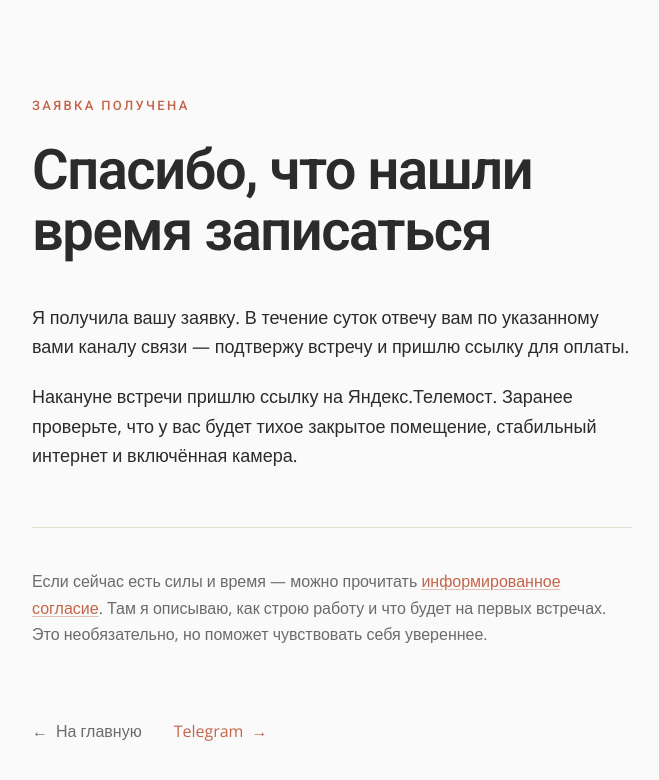
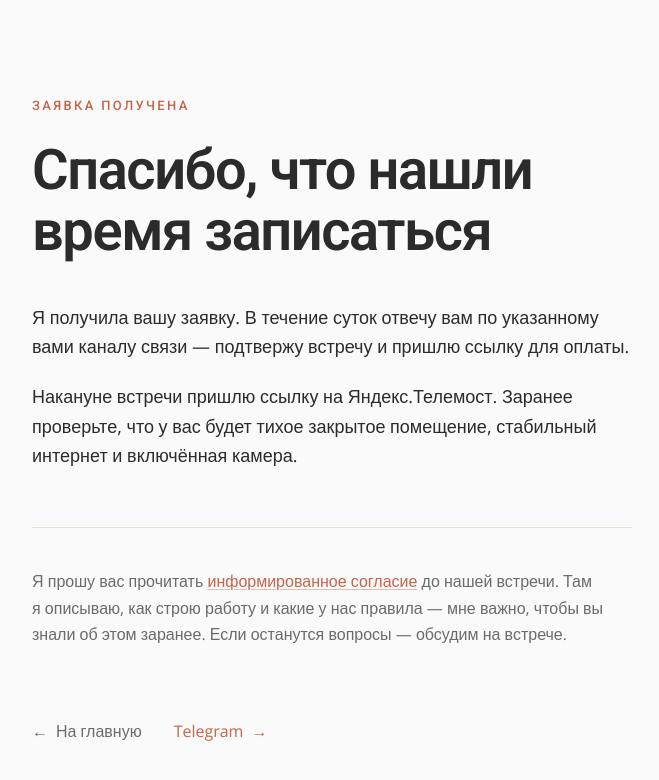
Before and after one commit to anyamalets/anyamalets-site, a Next.js app: page /thanks in a window 1280 px wide. Shown: the top 780 px of the page, without its empty margins (288-947 px from the left). Built offline with nearby package versions, Linux system fonts and the light colour scheme.

Commit message:
Thanks page: make consent reading an explicit request, not optional

```diff
--- a/app/thanks/page.tsx
+++ b/app/thanks/page.tsx
@@ -35,16 +35,17 @@ export default function ThanksPage() {
 
           <div className="mt-2 md:mt-4 pt-8 md:pt-10 border-t border-bg-beige max-w-[600px]">
             <p className="text-[15px] md:text-[16px] leading-[1.65] text-text-muted">
-              Если сейчас есть силы и&nbsp;время — можно прочитать{" "}
+              Я&nbsp;прошу вас прочитать{" "}
               <a
                 href="/consent"
                 className="text-accent hover:text-accent-dark underline underline-offset-2 decoration-accent/40 hover:decoration-accent transition-colors"
               >
                 информированное согласие
-              </a>
-              . Там я&nbsp;описываю, как строю работу и&nbsp;что будет
-              на&nbsp;первых встречах. Это необязательно, но&nbsp;поможет
-              чувствовать себя увереннее.
+              </a>{" "}
+              до&nbsp;нашей встречи. Там я&nbsp;описываю, как строю работу
+              и&nbsp;какие у&nbsp;нас правила — мне важно, чтобы вы
+              знали об&nbsp;этом заранее. Если останутся вопросы —
+              обсудим на&nbsp;встрече.
             </p>
           </div>
 
```
